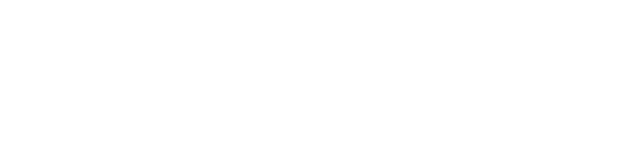
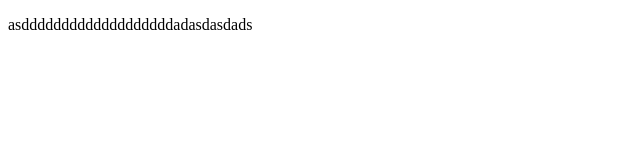
Before and after one commit to guilhermepassos/guilhermepassos.github, a plain HTML site: page index.html in a window 1280 px wide. Shown: the whole page, without its empty margins (0-640 px from the left). Drawn offline with Linux system fonts and the light colour scheme.

Commit message:
asdasdad

```diff
--- a/index.html
+++ b/index.html
@@ -4,6 +4,6 @@
 	<title>ola mundo</title>
 </head>
 <body>
-
+<p>asdddddddddddddddddddadasdasdads</p>
 </body>
 </html>
```
